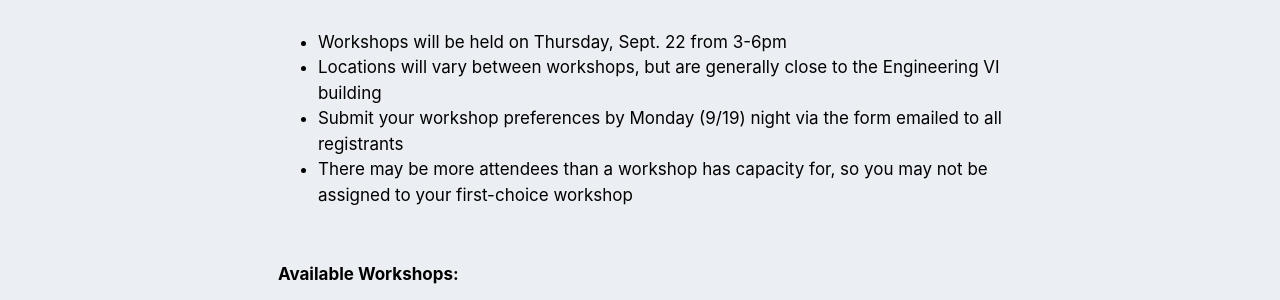
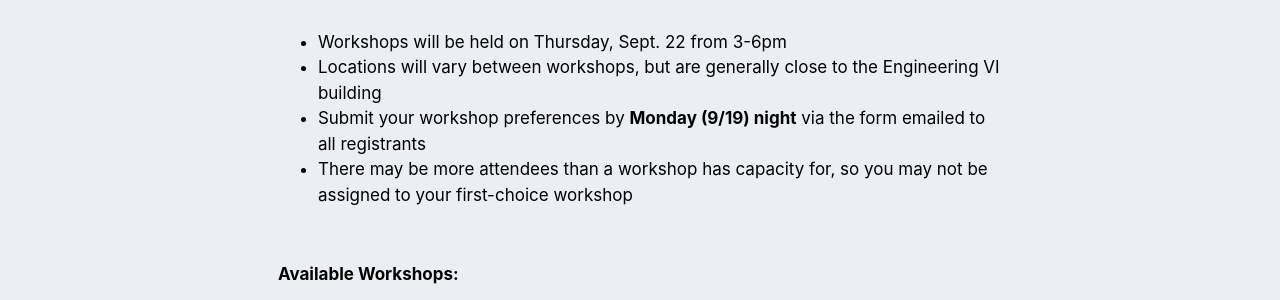
Before and after one commit to scr2022/scr2022.github.io, a Jekyll site: the page built from index.html, in a window 1280 px wide and 900 px high, scrolled down 4051 px. Shown: the part 152-452 px from the top of the window. Built offline with Jekyll 4.4.1, drawn with Linux system fonts in a browser that asks for light colours.

Commit message:
add bold

```diff
--- a/_includes/workshops_descriptions.html
+++ b/_includes/workshops_descriptions.html
@@ -11,7 +11,7 @@
               <ul class="browser-default">
                 <li>Workshops will be held on Thursday, Sept. 22 from 3-6pm</li>
                 <li>Locations will vary between workshops, but are generally close to the Engineering VI building</li>
-                <li>Submit your workshop preferences by Monday (9/19) night via the form emailed to all registrants</li>
+                <li>Submit your workshop preferences by <b>Monday (9/19) night</b> via the form emailed to all registrants</li>
                 <li>There may be more attendees than a workshop has capacity for, so you may not be assigned to your first-choice workshop</li>
               </ul>
             </div>
```
